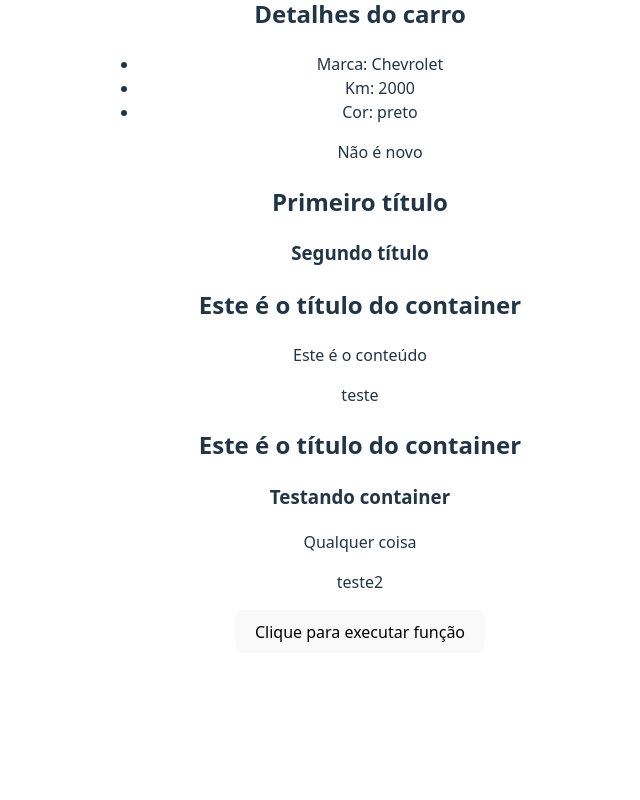
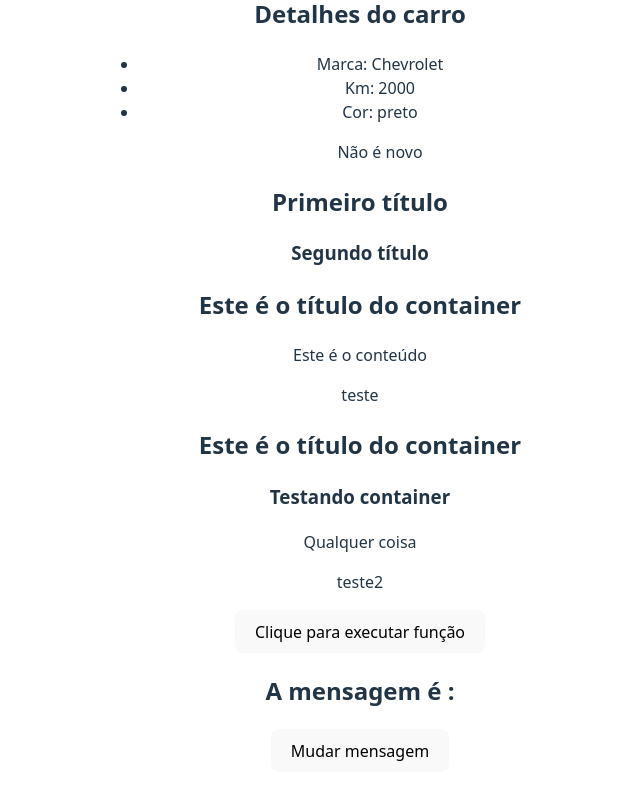
Before and after one commit to theselegadev/react-js, a React (Vite) app in the folder AVANÇANDO_3/avancando/: page / in a window 1280 px wide. Shown: the part 2307-3107 px from the top of the page, without its empty margins (280-920 px from the left). Before the commit the page ends 2992 px from the top, so only its background shows below. Built offline with nearby package versions, Linux system fonts and the light colour scheme.

Commit message:
State lift

```diff
--- a/AVANÇANDO_3/avancando/src/App.jsx
+++ b/AVANÇANDO_3/avancando/src/App.jsx
@@ -9,9 +9,16 @@ import CarDetails from './components/CarDetails'
 import Fragment from './components/Fragment'
 import Container from './components/Container'
 import ExecuteFunction from './components/ExecuteFunction'
+import Message from './components/Message'
+import ChangeMessageState from './components/ChangeMessageState'
 
 function App() {
   const [name, setName] = useState("Matheus")
+  const [message,setMessage] = useState("");
+
+  const handleMessage = (msg)=>{
+    setMessage(msg);
+  }
 
   const [cars] = useState([
     {id: 1, brand: "Ferrari", color: "vermelho", novo: true, km: 0},
@@ -71,6 +78,10 @@ function App() {
 
       {/* Executar função */}
       <ExecuteFunction myFunction={showMessage}/>
+
+      {/* State lift */}
+      <Message msg={message}/>
+      <ChangeMessageState handleMessage={handleMessage}/>
     </>
   )
 }
--- /dev/null
+++ b/AVANÇANDO_3/avancando/src/components/ChangeMessageState.jsx
@@ -0,0 +1,9 @@
+const ChangeMessageState = ({handleMessage}) => {
+  return (
+    <div>
+        <button onClick={()=>(handleMessage("Hello world"))}>Mudar mensagem</button>
+    </div>
+  )
+}
+
+export default ChangeMessageState
--- /dev/null
+++ b/AVANÇANDO_3/avancando/src/components/Message.jsx
@@ -0,0 +1,9 @@
+const Message = ({msg}) => {
+  return (
+    <div>
+        <h2>A mensagem é : {msg}</h2>
+    </div>
+  )
+}
+
+export default Message
```
